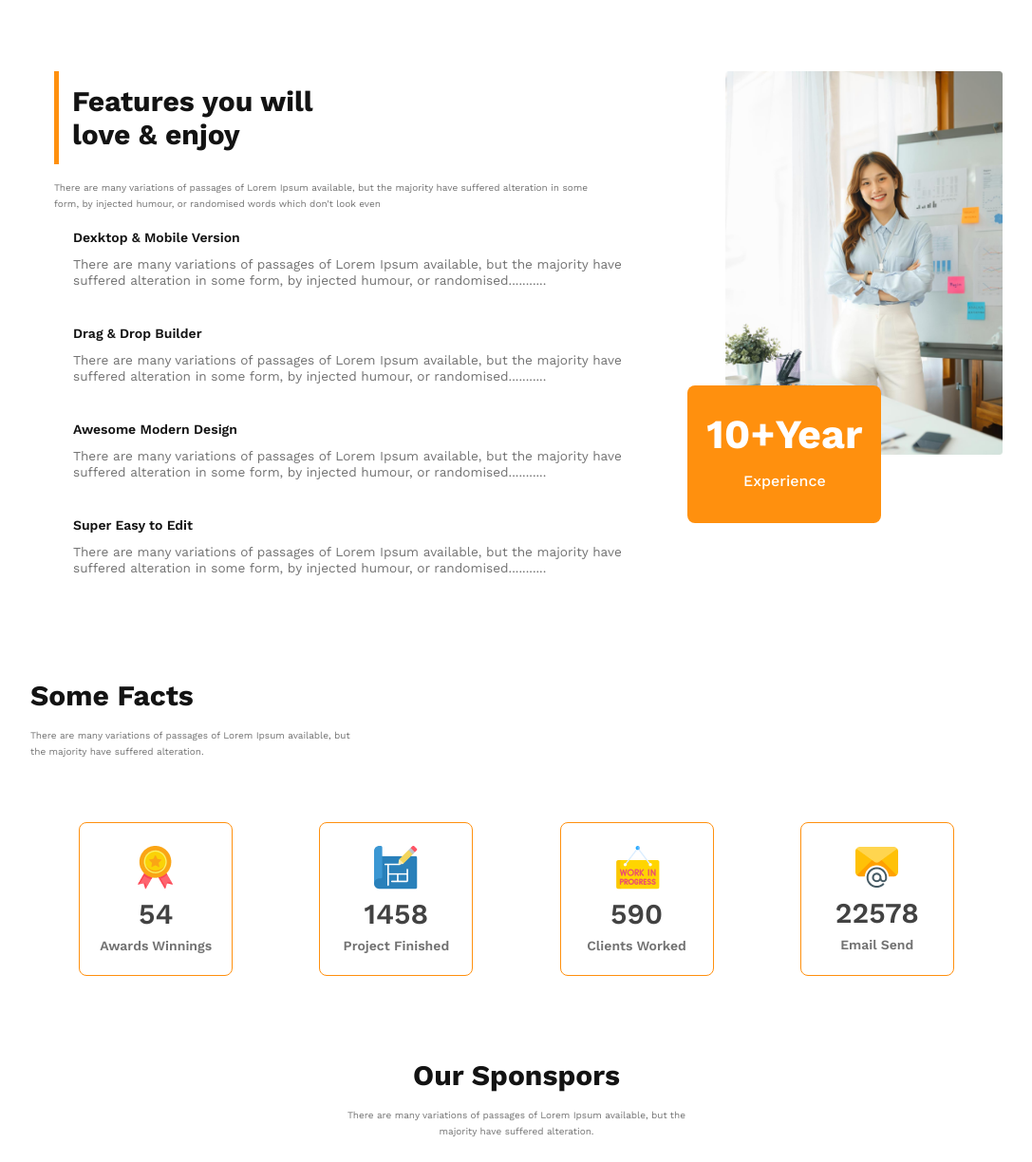
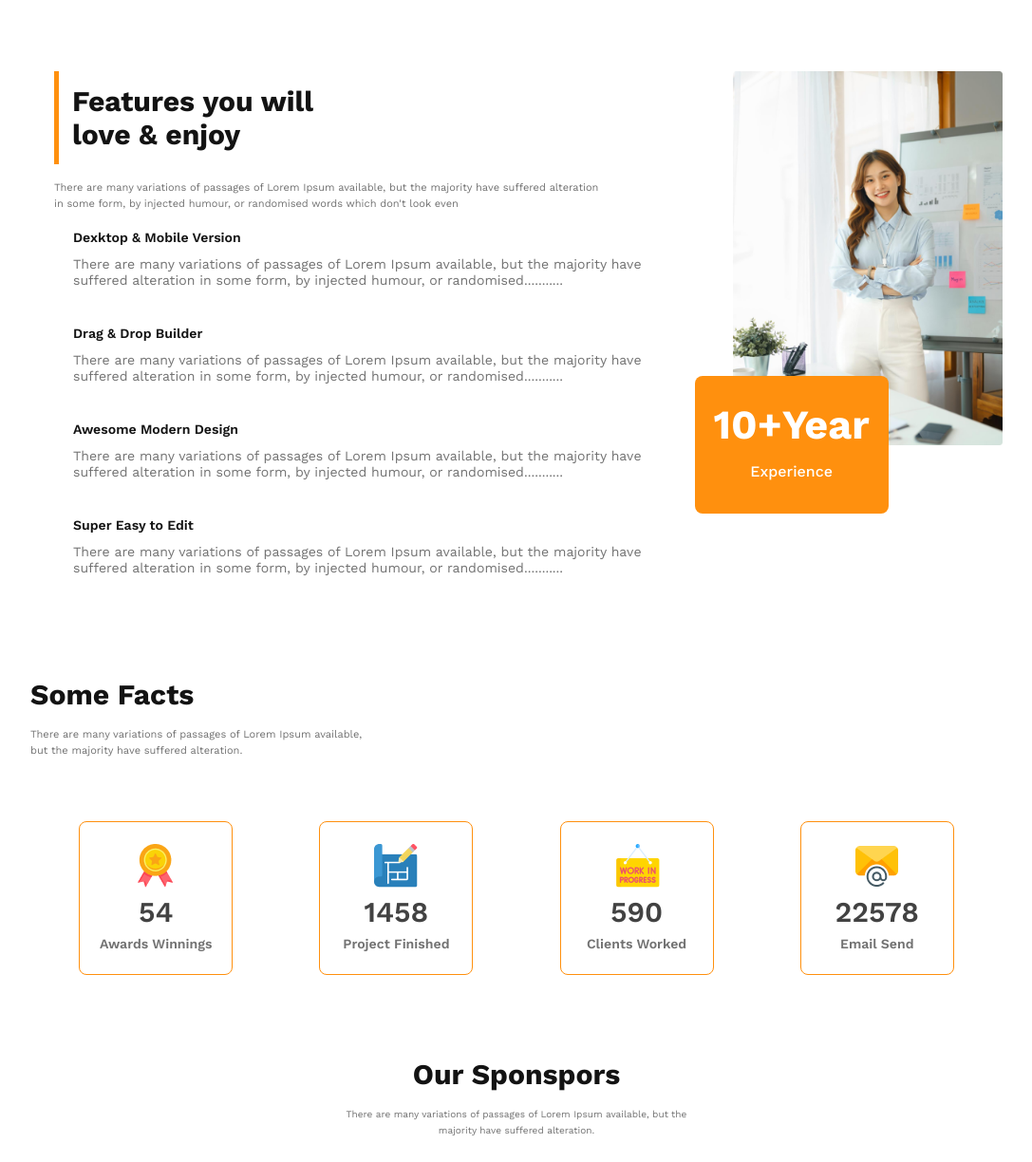
Before and after one commit to fnhnafiz/Second-Project-PH-Batch-10, a plain HTML site: page index.html in a window 1280 px wide. Shown: the part 1481-2705 px from the top of the page at 95% size, without its empty margins (96-1183 px from the left). Drawn offline with nearby package versions, Linux system fonts and the light colour scheme.

Commit message:
added a new

```diff
--- a/Styles Css/style.css
+++ b/Styles Css/style.css
@@ -10,9 +10,6 @@ body {
 }
 .bars {
   display: none;
-}
-h3 {
-  font-size: 30px;
 }
 
 .main-header {
@@ -29,7 +26,7 @@ nav {
   align-items: center;
 }
 nav h3 {
-  font-size: 30px;
+  font-size: 1.875rem;
   font-weight: 700;
   line-height: 35px;
 }
@@ -60,7 +57,7 @@ ul > li > a {
   gap: 20px;
 }
 .hero-content h3 {
-  font-size: 43px;
+  font-size: 2.68rem;
   font-weight: 700;
   color: rgb(19, 19, 19);
   line-height: 50px;
@@ -68,13 +65,13 @@ ul > li > a {
 }
 .hero-content p {
   color: rgb(114, 114, 114);
-  font-size: 10.72px;
+  font-size: 0.67rem;
   font-weight: 400;
   line-height: 17.42px;
 }
 .hero-content .hero-btn {
   color: rgb(255, 255, 255);
-  font-size: 17px;
+  font-size: 1.06rem;
   font-weight: 600;
   line-height: 15px;
   padding: 15px 18px;
@@ -114,7 +111,7 @@ quick-fast-features
   width: 227px;
 }
 .features-content h3 {
-  font-size: 30px;
+  font-size: 1.875rem;
   font-weight: 700;
   line-height: 36px;
   color: rgb(19, 19, 19);
@@ -128,7 +125,7 @@ quick-fast-features
 }
 .features-content p {
   color: rgb(114, 114, 114);
-  font-size: 11px;
+  font-size: 0.69rem;
   font-weight: 400;
   line-height: 17px;
   margin-bottom: 21px;
@@ -165,13 +162,13 @@ enjoyable-feature
 
 .features-heading h1 {
   color: rgb(19, 19, 19);
-  font-size: 30px;
+  font-size: 1.88rem;
   font-weight: 700;
   line-height: 35px;
 }
 #enjoy-description {
   color: rgb(114, 114, 114);
-  font-size: 10px;
+  font-size: 0.69rem;
   font-weight: 400;
   line-height: 17px;
   padding-right: 95px;
@@ -187,13 +184,13 @@ enjoyable-feature
 }
 .features-description h4 {
   color: rgb(19, 19, 19);
-  font-size: 14px;
+  font-size: 0.88rem;
   font-weight: 600;
   line-height: 15px;
 }
 .features-description p {
   color: rgb(114, 114, 114);
-  font-size: 13.6px;
+  font-size: 0.88rem;
   font-weight: 400;
   line-height: 17px;
 }
@@ -209,7 +206,7 @@ enjoyable-feature
   padding-left: 25px;
 }
 #feature-btn {
-  font-size: 43px;
+  font-size: 2.69rem;
   color: rgb(255, 255, 255);
   font-weight: 700;
   line-height: 40px;
@@ -239,14 +236,14 @@ some-facts
 }
 .some-facts h3 {
   color: rgb(19, 19, 19);
-  font-size: 30px;
+  font-size: 1.88rem;
   font-weight: 700;
   line-height: 35px;
   margin-bottom: 16px;
 }
 .some-facts p {
   color: rgb(114, 114, 114);
-  font-size: 10px;
+  font-size: 0.69rem;
   font-weight: 400;
   line-height: 17px;
 }
@@ -276,13 +273,13 @@ some-facts
 }
 .icon h3 {
   color: rgb(66, 66, 66);
-  font-size: 30px;
+  font-size: 1.88rem;
   font-weight: 600;
   line-height: 35px;
 }
 .icon p {
   color: rgb(114, 114, 114);
-  font-size: 14px;
+  font-size: 0.88rem;
   font-weight: 600;
   line-height: 16px;
 }
@@ -301,14 +298,14 @@ sponser Styles
 }
 .sponser-content h3 {
   color: rgb(19, 19, 19);
-  font-size: 30px;
+  font-size: 1.88rem;
   font-weight: 700;
   line-height: 35px;
   margin-bottom: 16px;
 }
 .sponser-content p {
   color: rgb(114, 114, 114);
-  font-size: 10px;
+  font-size: 0.63rem;
   font-weight: 400;
   line-height: 17px;
 }
@@ -338,7 +335,7 @@ Foter
 }
 .text-footer p {
   color: rgb(66, 66, 66);
-  font-size: 11px;
+  font-size: 0.69rem;
   font-weight: 400;
   line-height: 16px;
 }
```
